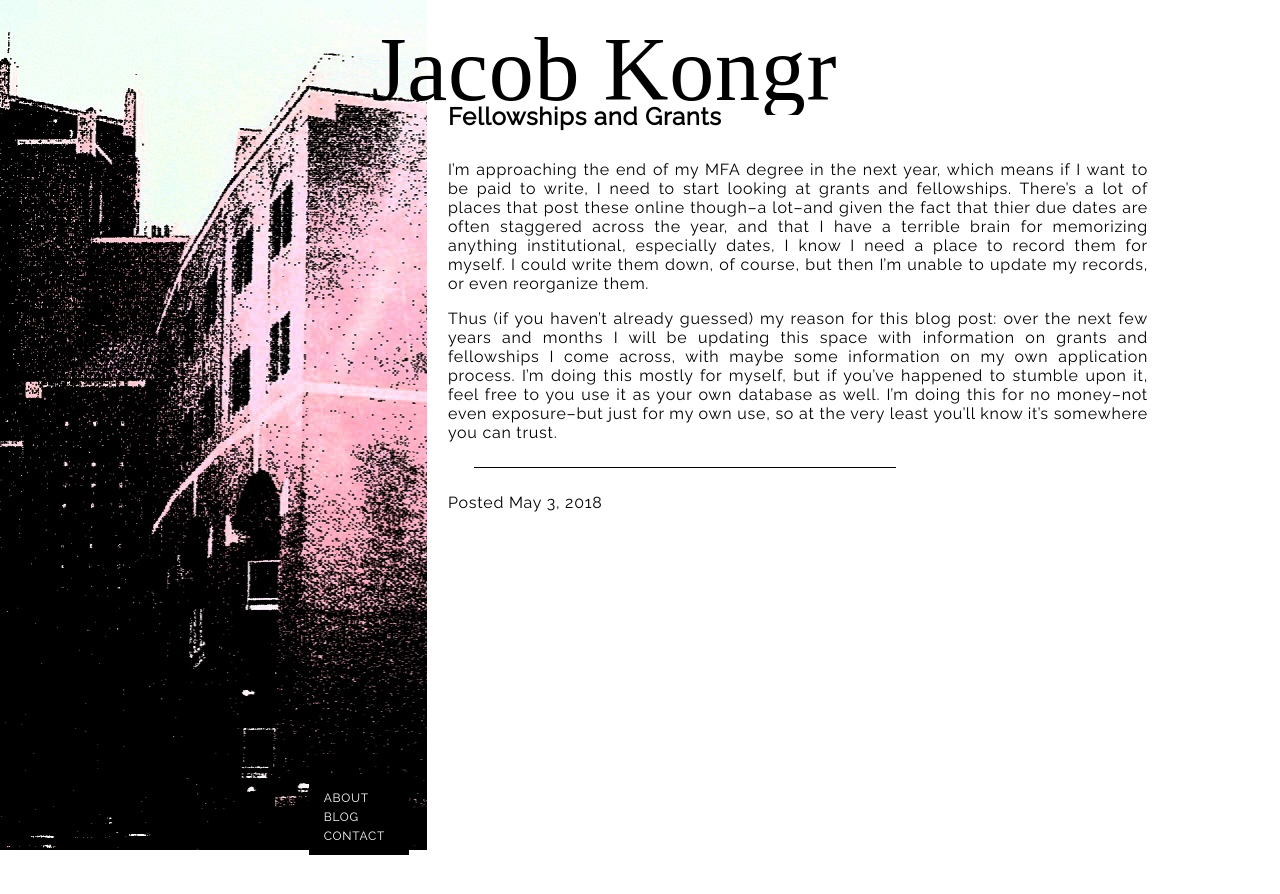
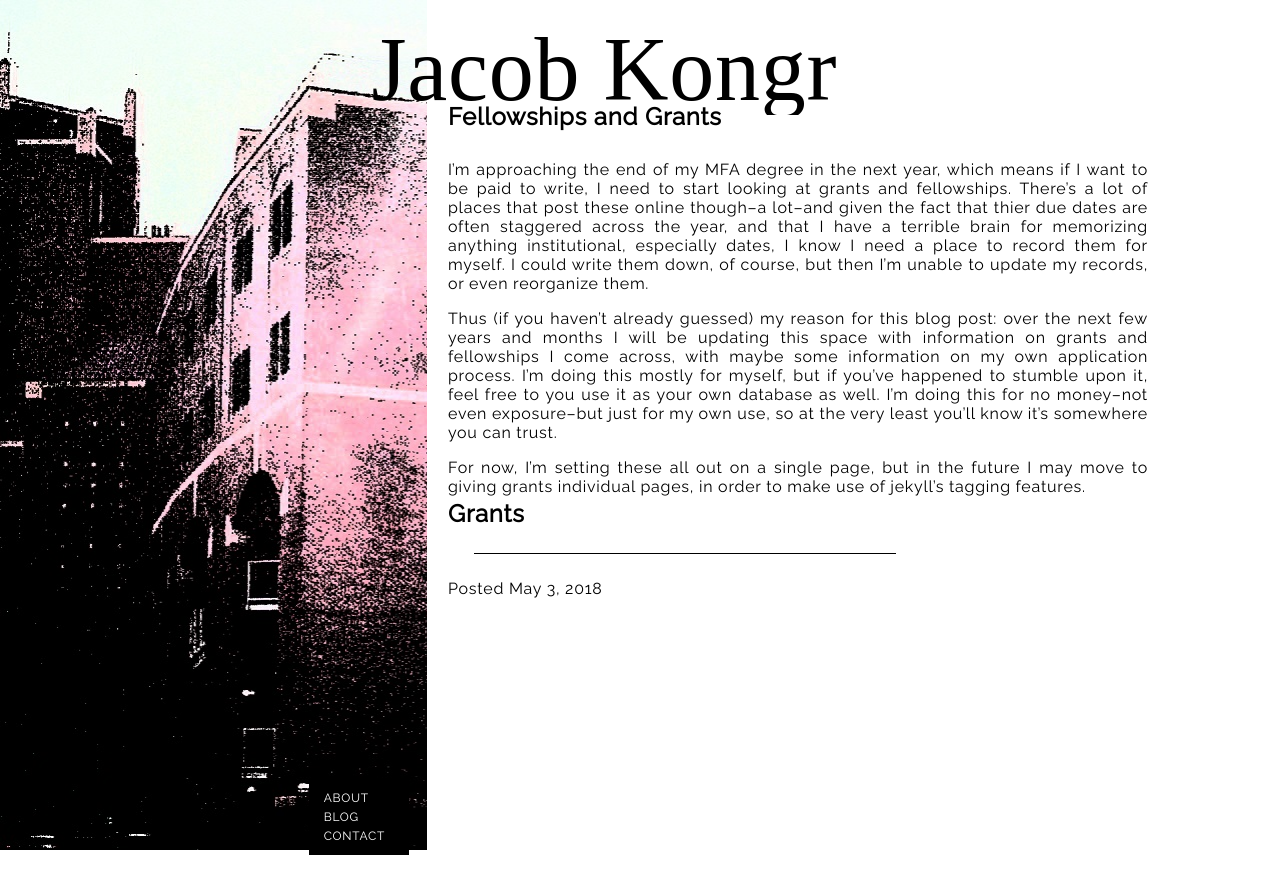
Before and after one commit to towercity/author-webpage, a Jekyll site: the page built from _posts/2018-05-03-fellowships-grants.md, in a window 1280 px wide. Shown: the top 894 px of the page. Built offline with Jekyll 4.4.1, drawn with Linux system fonts in a browser that asks for light colours; some web fonts are replaced.

Commit message:
Finish blog intro

```diff
--- a/_posts/2018-05-03-fellowships-grants.md
+++ b/_posts/2018-05-03-fellowships-grants.md
@@ -9,3 +9,7 @@ category: grants
 I'm approaching the end of my MFA degree in the next year, which means if I want to be paid to write, I need to start looking at grants and fellowships. There's a lot of places that post these online though--a lot--and given the fact that thier due dates are often staggered across the year, and that I have a terrible brain for memorizing anything institutional, especially dates, I know I need a place to record them for myself. I could write them down, of course, but then I'm unable to update my records, or even reorganize them.
 
 Thus (if you haven't already guessed) my reason for this blog post: over the next few years and months I will be updating this space with information on grants and fellowships I come across, with maybe some information on my own application process. I'm doing this mostly for myself, but if you've happened to stumble upon it, feel free to you use it as your own database as well. I'm doing this for no money--not even exposure--but just for my own use, so at the very least you'll know it's somewhere you can trust.
+
+For now, I'm setting these all out on a single page, but in the future I may move to giving grants individual pages, in order to make use of jekyll's tagging features.
+
+## Grants ##
```
